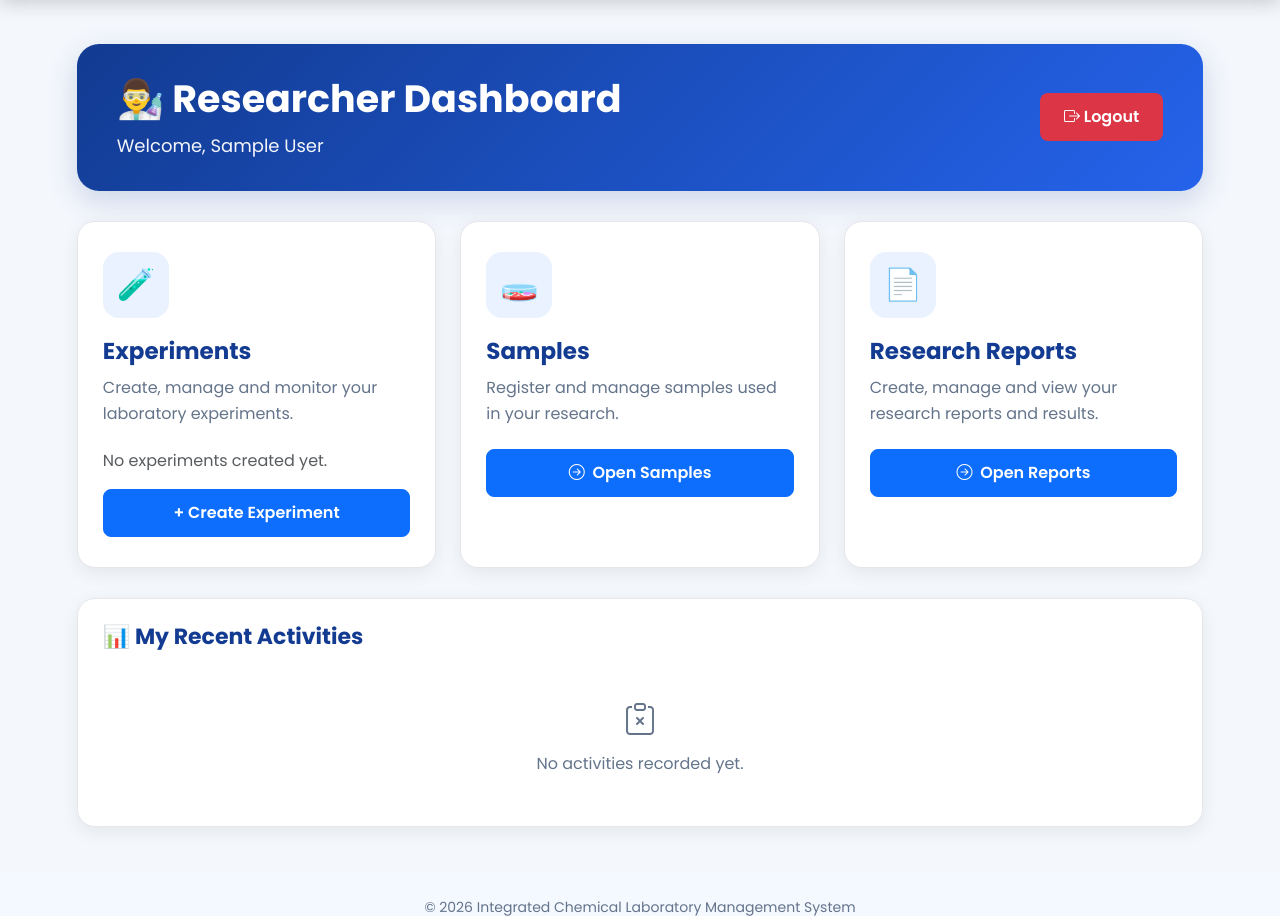
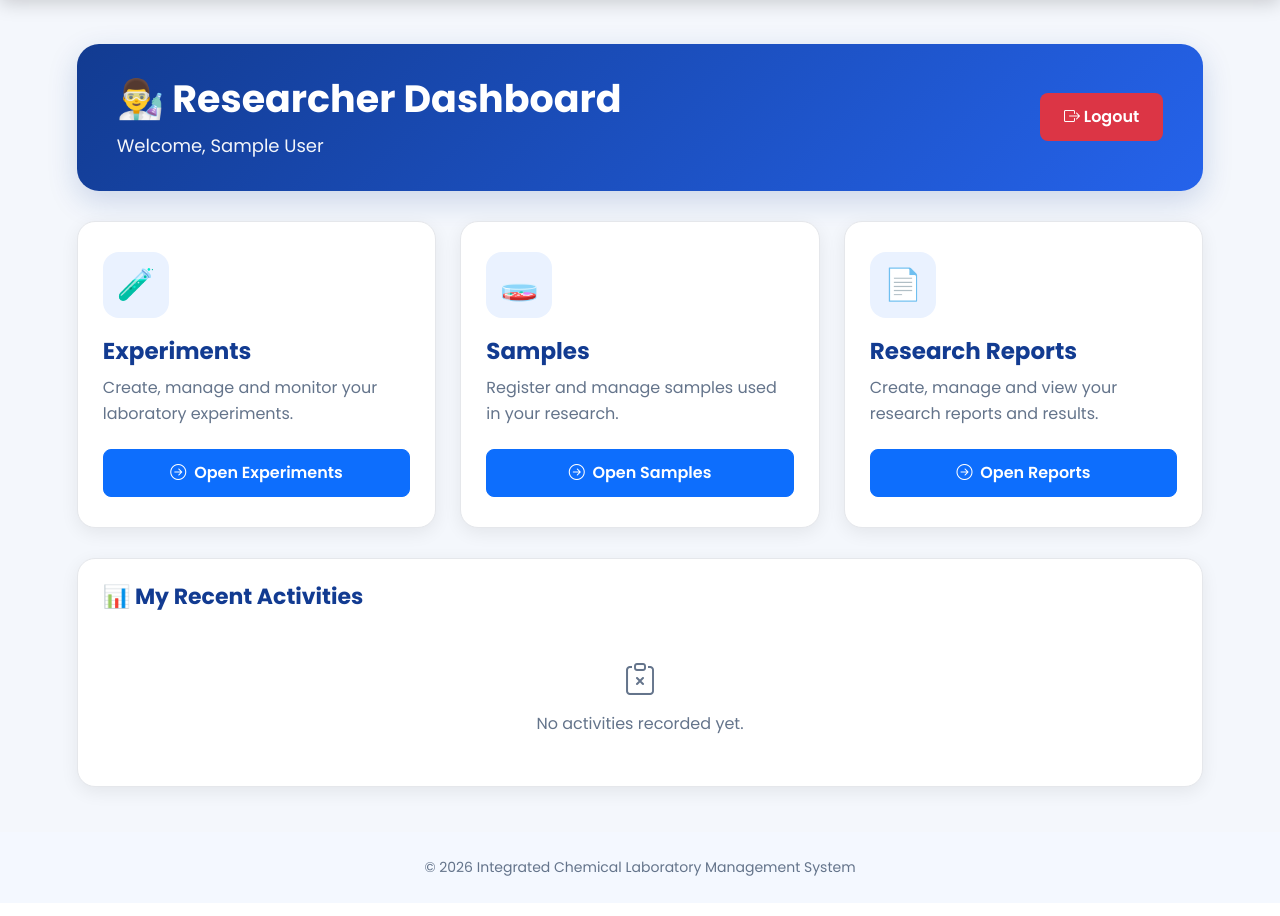
Before and after one commit to fathima-lab/IntegratedChemicalLab, a Django app: page /researcher/ in a window 1280 px wide. Shown: the part 93-1009 px from the top of the page. After the commit the page ends 969 px from the top, so only its background shows below. Run offline with Django 5.2, Linux system fonts and the light colour scheme; the visitor is signed in with stand-in values (Sample User, id 1); data that the repository does not hold is empty.

Commit message:
Fix researcher experiment dashboard link

```diff
--- a/templates/researcher_dashboard.html
+++ b/templates/researcher_dashboard.html
@@ -410,74 +410,12 @@ Researcher Dashboard | ICLMS
                     Create, manage and monitor your laboratory experiments.
                 </p>
 
-
-            {% for experiment in experiments %}
-
-                <div class="border rounded p-3 mb-3">
-
-                    <strong>
-                        🧪 {{ experiment.name }}
-                    </strong>
-
-                    <div class="mt-2">
-
-                        {% if experiment.status == 'PLANNED' %}
-
-                            <span class="badge bg-warning text-dark">
-                                Planned
-                            </span>
-
-                        {% elif experiment.status == 'ONGOING' %}
-
-                            <span class="badge bg-primary">
-                                Ongoing
-                            </span>
-
-                        {% elif experiment.status == 'COMPLETED' %}
-
-                            <span class="badge bg-success">
-                                Completed
-                            </span>
-
-                        {% endif %}
-
-                    </div>
-
-
-                    <div class="mt-3">
-
                 <a
-                            href="{% url 'edit_experiment' experiment.id %}"
-                            class="btn btn-warning btn-sm"
-                        >
-                            ✏️ Edit
-                        </a>
-
-                        <a
-                            href="{% url 'delete_experiment' experiment.id %}"
-                            class="btn btn-danger btn-sm"
-                        >
-                            🗑️ Delete
-                        </a>
-
-                    </div>
-
-                </div>
-
-            {% empty %}
-
-                <div class="text-muted mb-3">
-                    No experiments created yet.
-                </div>
-
-            {% endfor %}
-
-
-            <a
-                href="{% url 'create_experiment' %}"
+                    href="{% url 'experiments' %}"
                     class="btn btn-primary"
                 >
-                + Create Experiment
+                    <i class="bi bi-arrow-right-circle me-1"></i>
+                    Open Experiments
                 </a>
 
             </div>
```
Lines whose indentation alone changed are shown as unchanged.
